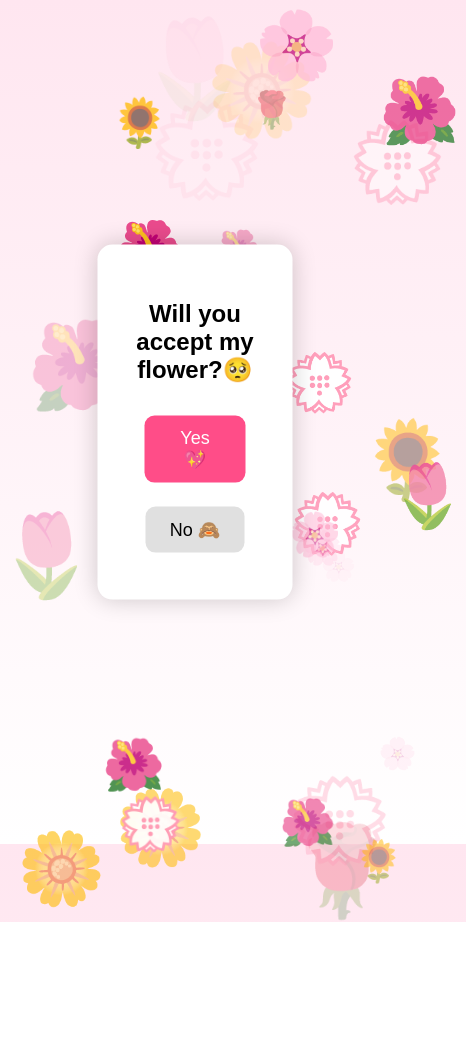
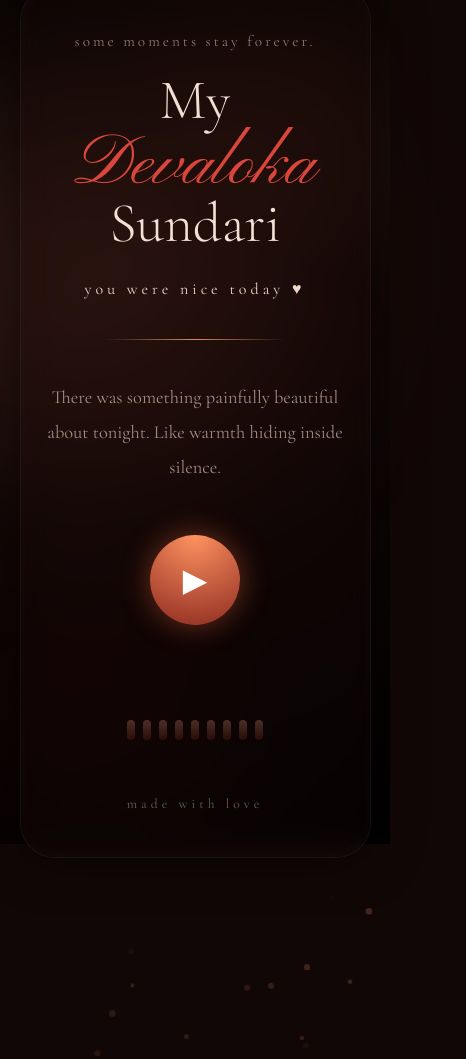
Before and after one commit to Aatmaj-oops/Ketchup-Hungama, a plain HTML site: page index.html in a window 390 px wide. Shown: the top 1059 px of the page, 466 px wide, since content can reach past the window. Before the commit the page ends 922 px from the top, so only its background shows below. Drawn offline with nearby package versions, Linux system fonts and the light colour scheme.

Commit message:
Update HTML structure and styles for flower proposal

```diff
--- a/index.html
+++ b/index.html
@@ -2,290 +2,530 @@
 <html lang="en">
 <head>
 <meta charset="UTF-8">
-<title>Flower Proposal</title>
+<meta name="viewport" content="width=device-width, initial-scale=1.0">
+
+<title>My Devaloka Sundari</title>
+
+<link href="https://fonts.googleapis.com/css2?family=Cormorant+Garamond:wght@300;400;600&family=Pinyon+Script&display=swap" rel="stylesheet">
 
 <style>
 
+*{
+    margin:0;
+    padding:0;
+    box-sizing:border-box;
+}
+
 body{
-margin:0;
     height:100vh;
     overflow:hidden;
-font-family:Arial, sans-serif;
-background:linear-gradient(#ffe6f0,#fff);
+    background:#120707;
+    font-family:'Cormorant Garamond', serif;
+    display:flex;
+    justify-content:center;
+    align-items:center;
+    position:relative;
 }
 
-/* floating emoji flowers */
-.flower{
+/* cinematic background */
+
+.bg{
     position:absolute;
-font-size:65px;
-opacity:0;
-animation:fadeOut 3s linear forwards;
-pointer-events:none;
+    inset:0;
+    background:
+    radial-gradient(circle at top right,
+    rgba(255,130,70,0.22),
+    transparent 30%),
+
+    radial-gradient(circle at bottom left,
+    rgba(120,20,20,0.3),
+    transparent 35%),
+
+    linear-gradient(to bottom,
+    #180909,
+    #090303);
 }
 
-@keyframes fadeOut{
-0%{
-opacity:0;
-transform:scale(0.4);
+.bg::after{
+    content:'';
+    position:absolute;
+    inset:0;
+    background:radial-gradient(circle,
+    transparent 35%,
+    rgba(0,0,0,0.82));
 }
 
-40%{
+/* moving warm light */
+
+.light{
+    position:absolute;
+    width:650px;
+    height:650px;
+    background:radial-gradient(circle,
+    rgba(255,140,90,0.18),
+    transparent 70%);
+    border-radius:50%;
+    filter:blur(70px);
+    top:-10%;
+    right:-10%;
+    animation:floatLight 8s ease-in-out infinite alternate;
+}
+
+@keyframes floatLight{
+    from{
+        transform:translateY(-20px) translateX(0px);
+    }
+
+    to{
+        transform:translateY(40px) translateX(-30px);
+    }
+}
+
+/* particles */
+
+.particles span{
+    position:absolute;
+    width:5px;
+    height:5px;
+    background:#ff9d6c;
+    border-radius:50%;
+    opacity:0.15;
+    animation:floatParticles linear infinite;
+}
+
+@keyframes floatParticles{
+
+    from{
+        transform:translateY(100vh) scale(0.5);
+    }
+
+    to{
+        transform:translateY(-120px) scale(1.4);
+    }
+
+}
+
+/* main container */
+
+.container{
+
+    position:relative;
+    z-index:3;
+
+    width:90%;
+    max-width:760px;
+
+    padding:70px 50px;
+
+    background:rgba(20,8,8,0.32);
+
+    backdrop-filter:blur(14px);
+
+    border-radius:35px;
+
+    border:1px solid rgba(255,255,255,0.05);
+
+    box-shadow:
+    0 0 50px rgba(0,0,0,0.65),
+    inset 0 0 30px rgba(255,255,255,0.02);
+
+    text-align:center;
+
+    animation:fadeUp 2s ease;
+}
+
+@keyframes fadeUp{
+
+    from{
+        opacity:0;
+        transform:translateY(30px);
+    }
+
+    to{
+        opacity:1;
+        transform:translateY(0px);
+    }
+
+}
+
+.small{
+    color:#c9a899;
+    letter-spacing:3px;
+    margin-bottom:25px;
+    opacity:0.7;
+    font-size:0.95rem;
+}
+
+/* heading */
+
+h1{
+    font-size:5rem;
+    color:#f3dfd3;
+    line-height:0.9;
+    font-weight:300;
+}
+
+.script{
+    display:block;
+    font-family:'Pinyon Script', cursive;
+    color:#d9473c;
+    font-size:6rem;
+    margin-top:8px;
+}
+
+.subtitle{
+    margin-top:30px;
+    color:#f0d8ca;
+    letter-spacing:4px;
+    font-size:1.3rem;
+}
+
+/* line */
+
+.line{
+    width:180px;
+    height:1px;
+    margin:40px auto;
+    background:linear-gradient(to right,
+    transparent,
+    #d88966,
+    transparent);
+}
+
+/* quote */
+
+.quote{
+    color:#d7bcb0;
+    opacity:0.72;
+    line-height:1.9;
+    font-size:1.15rem;
+    margin-bottom:50px;
+}
+
+/* play section */
+
+.playBox{
+    position:relative;
+}
+
+/* popup */
+
+.popup{
+    position:absolute;
+
+    left:50%;
+    top:-90px;
+
+    transform:translateX(-50%);
+
+    padding:18px 28px;
+
+    background:rgba(20,8,8,0.95);
+
+    border:1px solid rgba(255,255,255,0.06);
+
+    border-radius:20px;
+
+    color:#f2ddd2;
+
+    font-size:1.1rem;
+
+    opacity:0;
+
+    pointer-events:none;
+
+    transition:0.5s;
+}
+
+.popup.show{
+    opacity:1;
+    top:-110px;
+}
+
+/* play button */
+
+.playBtn{
+
+    width:90px;
+    height:90px;
+
+    border-radius:50%;
+
+    border:none;
+
+    cursor:pointer;
+
+    background:
+    radial-gradient(circle at top,
+    #ff9360,
+    #8f2c22);
+
+    color:white;
+
+    font-size:2rem;
+
+    box-shadow:
+    0 0 30px rgba(255,120,70,0.4);
+
+    transition:0.4s;
+}
+
+.playBtn:hover{
+    transform:scale(1.08);
+}
+
+/* spotify-like audio visualizer */
+
+.visualizer{
+
+    margin-top:45px;
+
+    height:70px;
+
+    display:flex;
+
+    justify-content:center;
+
+    align-items:flex-end;
+
+    gap:8px;
+}
+
+.bar{
+
+    width:8px;
+
+    height:20px;
+
+    border-radius:20px;
+
+    background:linear-gradient(to top,
+    #7e221d,
+    #ffb088);
+
+    opacity:0.25;
+
+    transform-origin:bottom;
+
+    transition:0.3s;
+}
+
+/* animation active */
+
+.visualizer.active .bar{
+
+    animation:musicBars 1s infinite ease-in-out;
     opacity:1;
 }
 
-100%{
-opacity:0;
-transform:scale(1.5);
-}
+.visualizer.active .bar:nth-child(1){animation-delay:0s;}
+.visualizer.active .bar:nth-child(2){animation-delay:0.2s;}
+.visualizer.active .bar:nth-child(3){animation-delay:0.4s;}
+.visualizer.active .bar:nth-child(4){animation-delay:0.1s;}
+.visualizer.active .bar:nth-child(5){animation-delay:0.5s;}
+.visualizer.active .bar:nth-child(6){animation-delay:0.3s;}
+.visualizer.active .bar:nth-child(7){animation-delay:0.6s;}
+.visualizer.active .bar:nth-child(8){animation-delay:0.2s;}
+.visualizer.active .bar:nth-child(9){animation-delay:0.4s;}
+
+@keyframes musicBars{
+
+    0%{
+        height:10px;
     }
 
-/* center card */
-.container{
-position:absolute;
-top:50%;
-left:50%;
-transform:translate(-50%,-50%);
-background:white;
-padding:35px;
-border-radius:15px;
-text-align:center;
-box-shadow:0 0 25px rgba(0,0,0,0.2);
-z-index:5;
+    50%{
+        height:65px;
     }
 
-/* buttons */
-button{
-padding:12px 24px;
-margin:12px;
-border:none;
-border-radius:10px;
-font-size:18px;
-cursor:pointer;
-transition:0.3s;
+    100%{
+        height:18px;
     }
-
-#yesBtn{
-background:#ff4d88;
-color:white;
-}
-
-#noBtn{
-background:#e0e0e0;
-}
-
-/* bouquet image */
-#bouquet{
-
-position:absolute;
-
-top:50%;
-
-left:50%;
-
-transform:translate(-50%,-50%) scale(0.05);
-
-opacity:0;
-
-width:450px;
-
-z-index:10;
 
 }
 
-/* zoom animation */
-.showBouquet{
+/* footer */
 
-animation:zoomForward 3s forwards;
-
+.footer{
+    margin-top:55px;
+    color:#c1a194;
+    letter-spacing:4px;
+    font-size:0.85rem;
+    opacity:0.55;
 }
 
-@keyframes zoomForward{
+/* hidden audio */
 
-0%{
-transform:translate(-50%,-50%) scale(0.05);
-opacity:0;
+audio{
+    display:none;
 }
 
-60%{
-opacity:1;
+/* mobile */
+
+@media(max-width:700px){
+
+    .container{
+        padding:45px 25px;
     }
 
-100%{
-transform:translate(-50%,-50%) scale(2);
-opacity:1;
+    h1{
+        font-size:3.5rem;
+    }
+
+    .script{
+        font-size:4.5rem;
+    }
+
+    .subtitle{
+        font-size:1rem;
     }
 
 }
 
 </style>
-
 </head>
-
 
 <body>
 
+<div class="bg"></div>
 
+<div class="light"></div>
 
-<div class="container" id="questionBox">
+<div class="particles"></div>
 
-<h2>Will you accept my flower?🥺</h2>
+<div class="container">
 
-<button id="yesBtn">Yes 💖</button>
+    <div class="small">
+        some moments stay forever.
+    </div>
 
-<button id="noBtn">No 🙈</button>
+    <h1>
+        My
+        <span class="script">Devaloka</span>
+        Sundari
+    </h1>
+
+    <div class="subtitle">
+        you were nice today ♥
+    </div>
+
+    <div class="line"></div>
+
+    <div class="quote">
+        There was something painfully beautiful about tonight.
+        Like warmth hiding inside silence.
+    </div>
+
+    <div class="playBox">
+
+        <div class="popup" id="popup">
+           Aww... my cutie pie wants to listen to this ? 😘😘😘
+        </div>
+
+        <button class="playBtn" id="playBtn">
+            ▶
+        </button>
 
     </div>
 
+    <!-- visualizer -->
 
+    <div class="visualizer" id="visualizer">
 
-<!-- single bouquet -->
-<!-- final big bouquet -->
-<img
-id="bouquet"
-src="https://perfectgiftadda.com/wp-content/uploads/2024/02/IMG_3099-scaled.jpeg">
+        <div class="bar"></div>
+        <div class="bar"></div>
+        <div class="bar"></div>
+        <div class="bar"></div>
+        <div class="bar"></div>
+        <div class="bar"></div>
+        <div class="bar"></div>
+        <div class="bar"></div>
+        <div class="bar"></div>
 
+    </div>
+
+    <div class="footer">
+        made with love
+    </div>
+
+</div>
+
+<audio id="audio">
+    <source src="aaru.mp3" type="audio/mp3">
+</audio>
 
 <script>
 
+/* particles */
 
+const particles=document.querySelector('.particles');
 
-/* emoji flowers */
+for(let i=0;i<40;i++){
 
-const flowerList = [
+    const span=document.createElement('span');
 
-"🌸","🌺","🌷","🌻","🌹","💮","🌼"
+    span.style.left=Math.random()*100+'vw';
 
-];
+    span.style.animationDuration=
+    (Math.random()*10+8)+'s';
 
+    span.style.animationDelay=
+    Math.random()*5+'s';
 
+    span.style.opacity=Math.random()*0.25;
 
-let flowerInterval;
+    span.style.width=
+    (Math.random()*6+3)+'px';
 
+    span.style.height=
+    span.style.width;
 
-
-function createFlower(){
-
-let flower = document.createElement("div");
-
-flower.className="flower";
-
-
-
-flower.innerHTML =
-flowerList[Math.floor(Math.random()*flowerList.length)];
-
-
-
-flower.style.left =
-Math.random()*100 + "vw";
-
-
-
-flower.style.top =
-Math.random()*100 + "vh";
-
-
-
-document.body.appendChild(flower);
-
-
-
-setTimeout(()=>{
-flower.remove();
-},3000);
-
+    particles.appendChild(span);
 }
 
+/* audio interaction */
 
+const btn=document.getElementById('playBtn');
 
-/* start flowers */
+const popup=document.getElementById('popup');
 
-flowerInterval =
-setInterval(createFlower,100);
+const audio=document.getElementById('audio');
 
+const visualizer=document.getElementById('visualizer');
 
+btn.addEventListener('click',()=>{
 
+    popup.classList.add('show');
 
-
-/* button grow logic */
-
-let noCount=0;
-
-let yesFontSize=18;
-
-
-
-document.getElementById("noBtn").onclick=function(){
-
-
-
-if(noCount<15){
-
-noCount++;
-
-
-
-yesFontSize += 16;
-
-
-
-document.getElementById("yesBtn").style.fontSize =
-
-yesFontSize + "px";
-
-
-
-}
-
-};
-
-
-
-
-
-/* yes click */
-
-document.getElementById("yesBtn").onclick=function(){
-
-
-
-document.getElementById("questionBox").innerHTML=
-
-"<h1>Yayy you accepted my flowers🥳</h1>";
-
-
-
-/* stop flowers */
-
-clearInterval(flowerInterval);
-
-
+    btn.style.pointerEvents='none';
 
     setTimeout(()=>{
 
+        popup.classList.remove('show');
 
+        audio.play();
 
-document.getElementById("questionBox").style.display="none";
+        visualizer.classList.add('active');
 
+        btn.innerHTML='❚❚';
 
+        btn.style.transform='scale(0.92)';
 
-document.getElementById("bouquet")
+    },5000);
 
-.classList.add("showBouquet");
+});
 
+/* stop visualizer when song ends */
 
+audio.addEventListener('ended',()=>{
 
-},1500);
+    visualizer.classList.remove('active');
 
+    btn.innerHTML='▶';
 
-
-};
-
-
+});
 
 </script>
 
-
-
 </body>
 </html>
```
Lines whose indentation alone changed are shown as unchanged.
